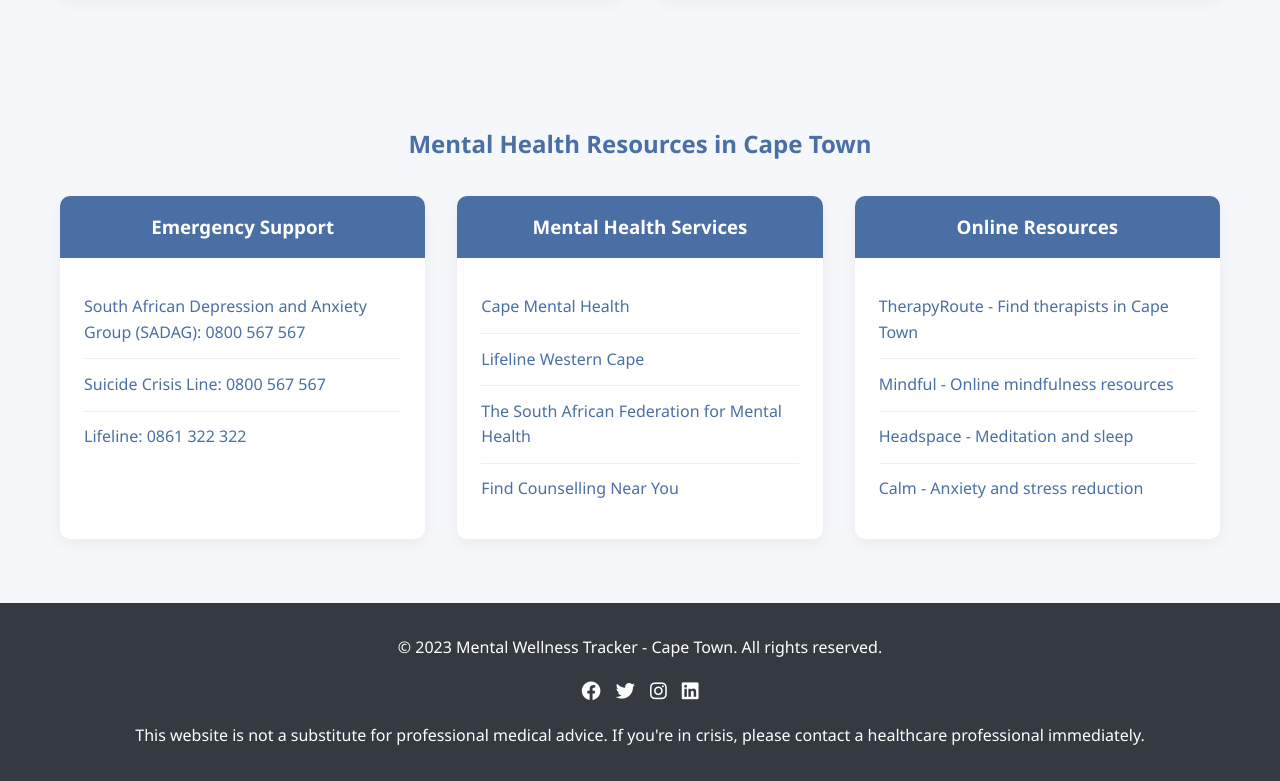
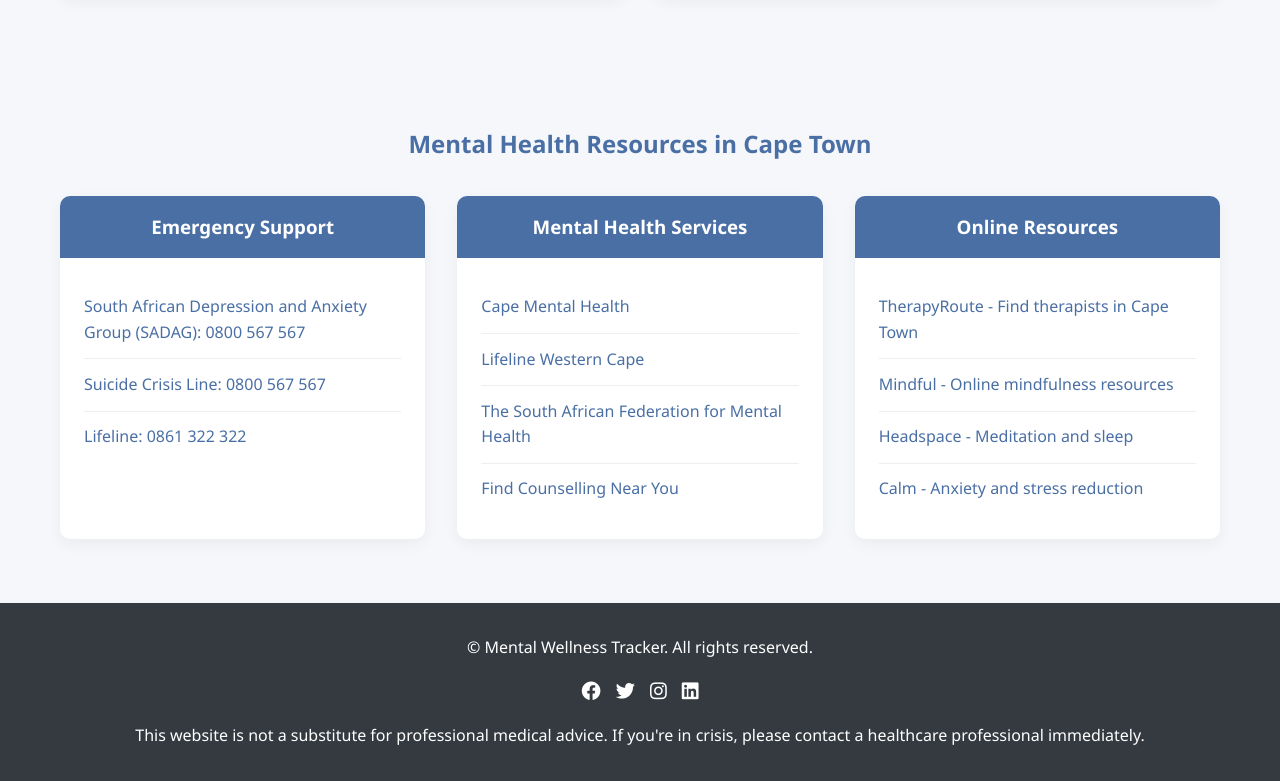
Before and after one commit to Wolf3x6/Mental-Health-Tracker, a plain HTML site: page index.html in a window 1280 px wide. Shown: the part 2397-3178 px from the top of the page. Drawn offline with Linux system fonts and the light colour scheme.

Commit message:
Update index.html

```diff
--- a/index.html
+++ b/index.html
@@ -219,7 +219,7 @@
     <footer>
         <div class="container">
             <div class="footer-content">
-                <p>&copy; 2023 Mental Wellness Tracker - Cape Town. All rights reserved.</p>
+                <p>&copy; Mental Wellness Tracker. All rights reserved.</p>
                 <div class="social-links">
                     <a href="#"><i class="fab fa-facebook"></i></a>
                     <a href="#"><i class="fab fa-twitter"></i></a>
@@ -237,4 +237,5 @@
 
     <script src="script.js"></script>
 </body>
+
 </html>
```
